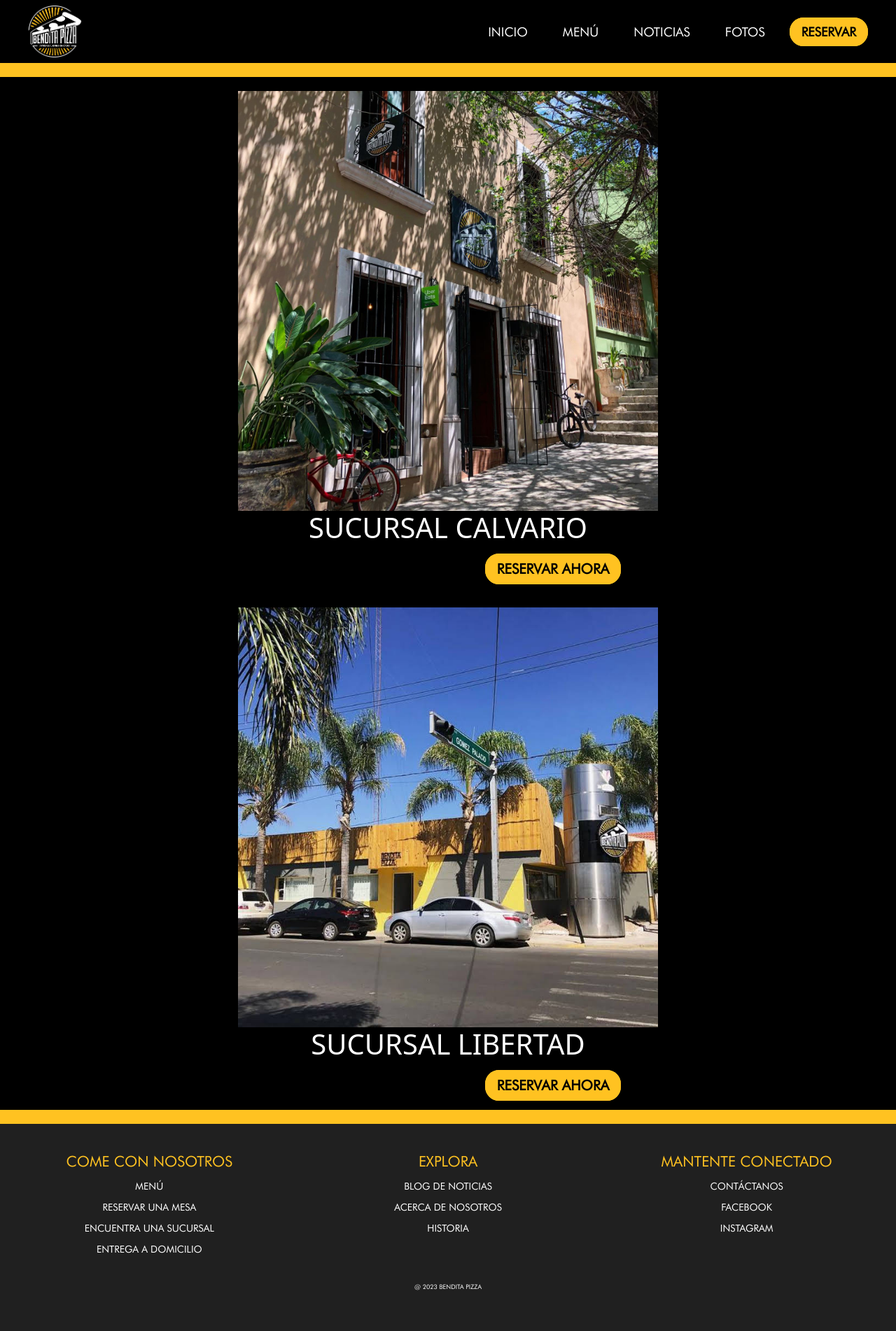
After one commit to AbrahamMtzC/PWBenditaPizza, a PHP site: page /reservar.html in a window 1280 px wide. The commit adds this page. Shown: the whole page at 70% size. Run offline with PHP 8.4, Linux system fonts and the light colour scheme; some libraries are stand-ins or nearby versions.

Commit message:
clasereservarmenu
se agregaron clases de reservar, de menu, y se trabajo con editar categorias

```diff
--- a/css/estilos.css
+++ b/css/estilos.css
@@ -251,3 +251,28 @@ footer {
     padding: 8px 15px;
     margin-left: 300px;
 }
+
+nav.menu {
+    background-color: #222629;
+}
+
+nav.menu img {
+    display: block;
+    margin: 0 120px;
+}
+
+.reservar {
+    display: flex;
+    justify-content: center;
+    background-color: black;
+}
+
+.sucursales {
+    text-align: center;
+    padding: 20px;
+}
+
+.reservar h1 {
+    color: white;
+    margin-bottom: 20px;
+}
--- a/index.html
+++ b/index.html
@@ -25,10 +25,10 @@
             </div>
             <ul>
                 <li><a href="index.html">Inicio</a></li>
-                <li><a href="#">Menú</a></li>
+                <li><a href="menu.html">Menú</a></li>
                 <li><a href="#">Noticias</a></li>
                 <li><a href="#">Fotos</a></li>
-                <li><a href="#" class="bt-reservar">Reservar</a></li>
+                <li><a href="reservar.html" class="bt-reservar">Reservar</a></li>
             </ul>
 		</nav>
 	</header>
--- /dev/null
+++ b/reservar.html
@@ -0,0 +1,88 @@
+<!DOCTYPE html>
+<html lang="es-MX">
+<head>
+    <meta charset="UTF-8">
+    <meta http-equiv="X-UA-Compatible" content="IE=edge">
+    <title>Inicio</title>
+    <meta description="Página reservar del sitio de Bendita Pizza">
+    <meta keywords="Pizzas estilo Chicago, Restaurante de pizzas en Durango, Pasta fresca y casera, Hamburguesas gourmet, Comida para llevar, Bebidas refrescantes, Cena en familia, Servicio a domicilio, Ingredientes frescos y de alta calidad, Menú variado, Ambiente acogedor y relajante">
+    <meta name="viewport" content="width=device-width, initial-scale=1.0">
+    <!-- Bootstrap -->
+    <link href="https://cdn.jsdelivr.net/npm/bootstrap@5.3.0-alpha1/dist/css/bootstrap.min.css" rel="stylesheet" integrity="sha384-GLhlTQ8iRABdZLl6O3oVMWSktQOp6b7In1Zl3/Jr59b6EGGoI1aFkw7cmDA6j6gD" crossorigin="anonymous">
+    <link href="bootstrap/css/bootstrap-grid.min.css" rel="stylesheet" integrity="sha384-GLhlTQ8iRABdZLl6O3oVMWSktQOp6b7In1Zl3/Jr59b6EGGoI1aFkw7cmDA6j6gD" crossorigin="anonymous">
+    <script src="https://cdn.jsdelivr.net/npm/bootstrap@5.2.3/dist/js/bootstrap.bundle.min.js"></script>
+    <!-- Font Awesome -->
+    <link rel="stylesheet" href="https://cdnjs.cloudflare.com/ajax/libs/font-awesome/4.7.0/css/font-awesome.min.css">
+    <script src="https://kit.fontawesome.com/0e1cd44541.js" crossorigin="anonymous"></script>
+    <!-- Estilos -->
+    <link rel="stylesheet" href="css/estilos.css">
+</head>
+<body>
+    <header>
+		<nav class="barra">
+            <div class="logo">
+                <img src="img/logotipo.png" alt="Bendita Pizza">
+            </div>
+            <ul>
+                <li><a href="index.html">Inicio</a></li>
+                <li><a href="menu.html">Menú</a></li>
+                <li><a href="#">Noticias</a></li>
+                <li><a href="#">Fotos</a></li>
+                <li><a href="#" class="bt-reservar">Reservar</a></li>
+            </ul>
+		</nav>
+	</header>
+    <main>
+        <div class="separador"></div>
+        <!-- hacer las reservas -->
+        <nav class="reservar">
+            <div class="sucursales">
+              <img src="img/benditacal.jpg" alt="Bendita Pizza Calvario" width="600" height="600">
+              <h1 class="sucursal-calvario">SUCURSAL CALVARIO</h1>
+              <a href="#" class="buto">Reservar Ahora</a>
+            </div>
+        </nav>
+          <nav class="reservar">
+            <div class="sucursales">
+              <img src="img/benliberta.jpg" alt="Bendita Pizza Libertad" width="600" height="600">
+              <h1 class="sucursal-libertad">SUCURSAL LIBERTAD</h1>
+              <a href="#" class="buto">Reservar Ahora</a>
+            </div>
+        </nav>
+        <!-- fin hacer las reservas -->
+        <div class="separador"></div>
+    </main>
+    <footer>
+        <div class="columnas-footer">
+            <div class="columna-footer">
+                <h2>Come con nosotros</h2>
+                <ul>
+                    <li><a href="#">Menú</a></li>
+                    <li><a href="#">Reservar una mesa</a></li>
+                    <li><a href="#">Encuentra una sucursal</a></li>
+                    <li><a href="#">Entrega a domicilio</a></li>
+                </ul>
+            </div>
+            <div class="columna-footer">
+                <h2>Explora</h2>
+                <ul>
+                    <li><a href="#">Blog de noticias</a></li>
+                    <li><a href="#">Acerca de nosotros</a></li>
+                    <li><a href="#">Historia</a></li>
+                </ul>
+            </div>
+            <div class="columna-footer">
+                <h2>Mantente conectado</h2>
+                <ul>
+                    <li><a href="#">Contáctanos</a></li>
+                    <li><a href="https://www.facebook.com/BenditaPizzaDgo">Facebook</a></li>
+                    <li><a href="https://www.instagram.com/benditapizzadgo/?hl=es">Instagram</a></li>
+                </ul>
+            </div>
+        </div>
+        <div class="texto-footer">
+            <p>@ 2023 BENDITA PIZZA</p>
+        </div>
+    </footer>
+</body>
+</html>
```
Also changed, not shown: admin/css/estilos.css (+10 -0 lines), admin/editCat.php (added, +17 -0 lines), admin/footer.php (added, +31 -0 lines), admin/js/scripts.js (added, +9 -0 lines), admin/menu.php (+97 -2 lines), menu.html (added, +77 -0 lines), img/benditacal.jpg (added), img/benliberta.jpg (added), img/menu1.jpg (added), img/menu2.jpg (added), img/menu3.jpg (added).
